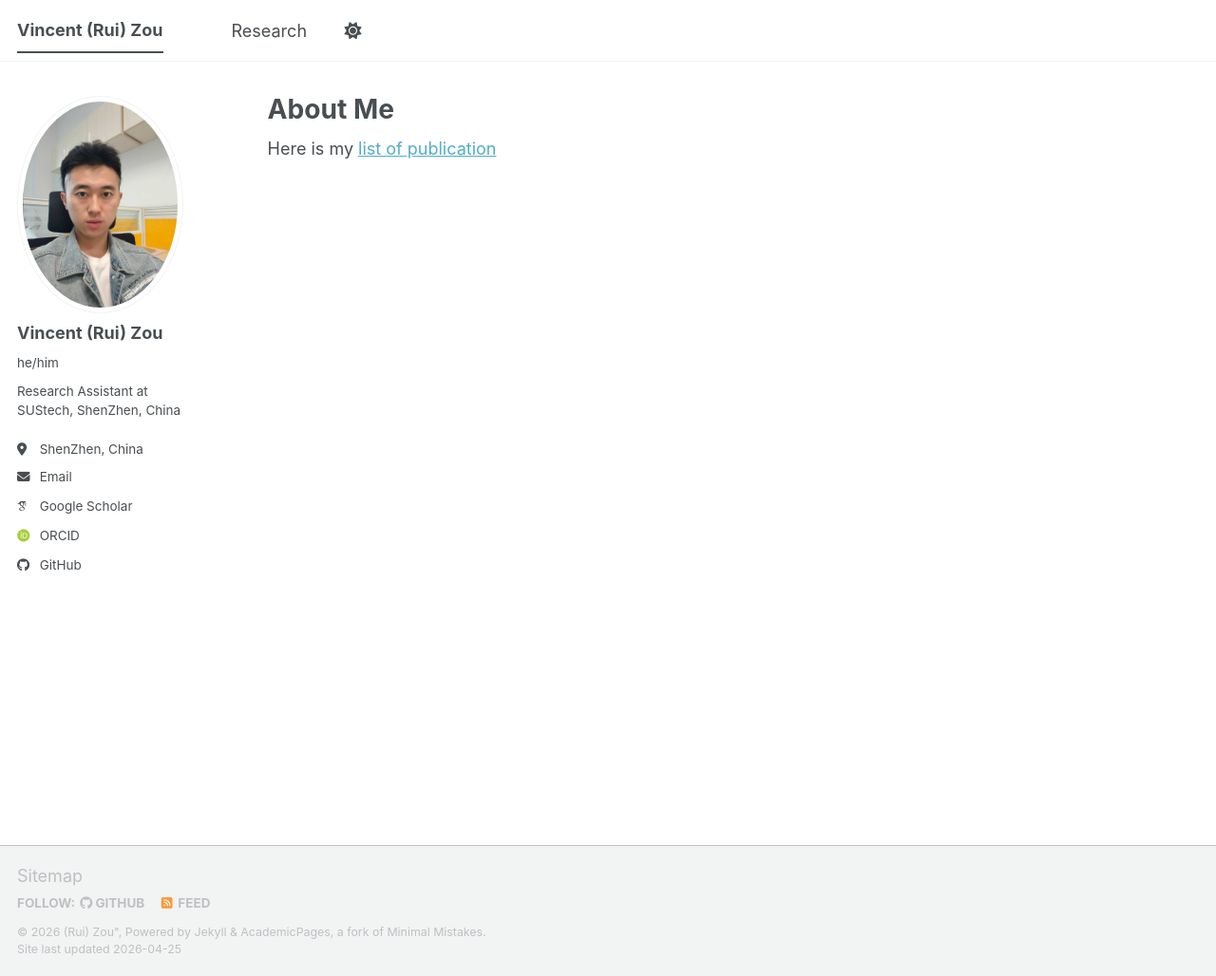
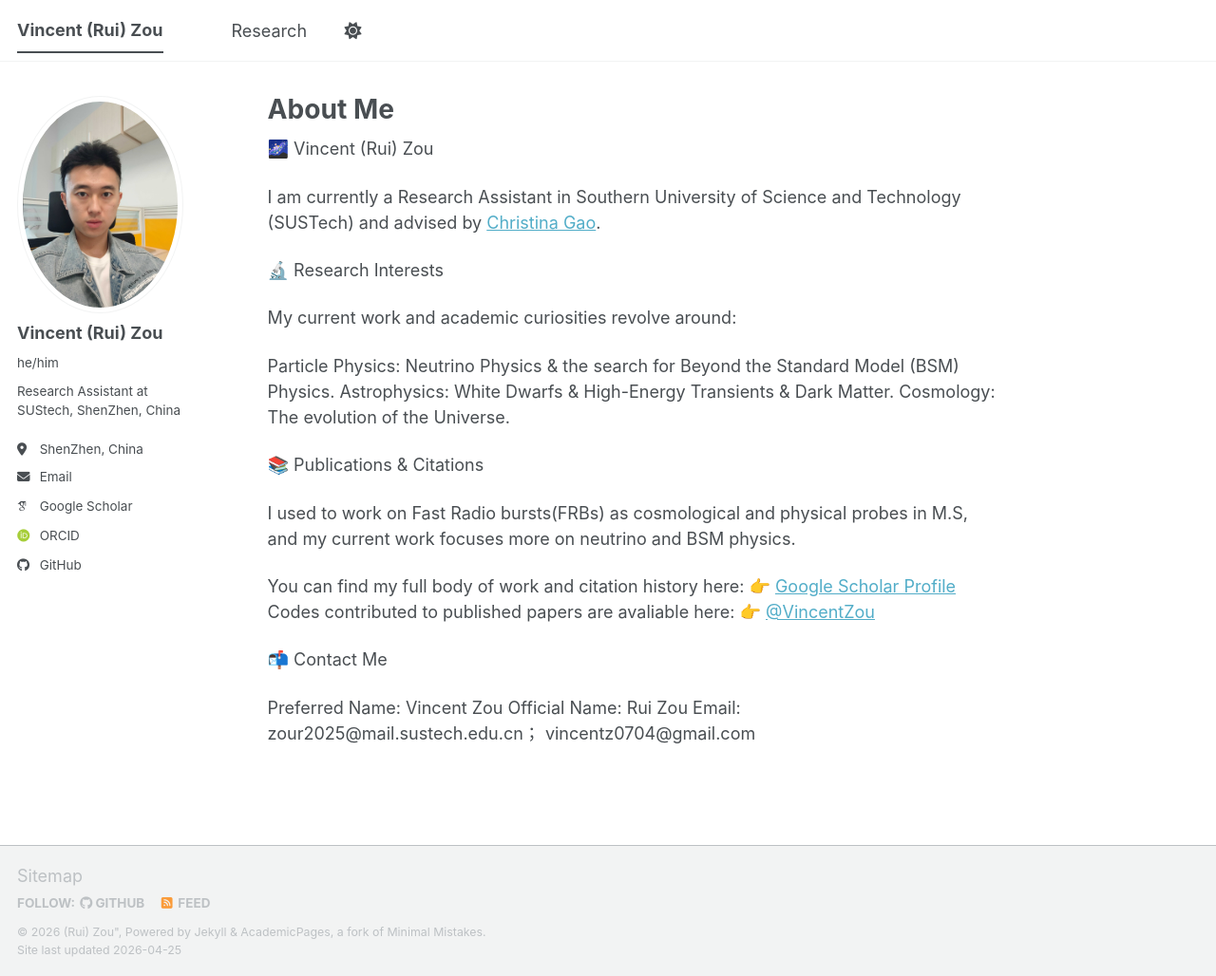
Before and after one commit to Vincent-R-Zou/Vincent-R-Zou.github.io, a Jekyll site: the page built from _pages/about.md, in a window 1280 px wide and 1028 px high. Shown: the whole window at 95% size. Built offline with Jekyll 4.4.1, drawn with Linux system fonts in a browser that asks for light colours; some web fonts are replaced; a script bundle is joined from its source files by our own code; library files that are not in the unit come from our copies.

Commit message:
Update about.md

```diff
--- a/_pages/about.md
+++ b/_pages/about.md
@@ -6,8 +6,35 @@ redirect_from:
   - /about/
   - /about.html
 ---
+🌌 Vincent (Rui) Zou
 
-Here is my [list of publication](https://scholar.google.com/citations?user=LuAOF18AAAAJ&hl=en)
+I am currently a Research Assistant in Southern University of Science and Technology (SUSTech) and advised by [Christina Gao](https://cygao.com/).
+
+🔬 Research Interests
+
+My current work and academic curiosities revolve around:
+
+Particle Physics: Neutrino Physics & the search for Beyond the Standard Model (BSM) Physics.
+Astrophysics: White Dwarfs & High-Energy Transients & Dark Matter.
+Cosmology: The evolution of the Universe.
+
+📚 Publications & Citations
+
+I used to work on Fast Radio bursts(FRBs) as cosmological and physical probes in M.S, and my current work focuses more on neutrino and BSM physics.
+
+You can find my full body of work and citation history here:
+👉 [Google Scholar Profile](https://scholar.google.com/citations?user=LuAOF18AAAAJ&hl=en)
+Codes contributed to published papers are avaliable here:
+👉 [@VincentZou](https://github.com/Vincent-R-Zou)
+
+📬 Contact Me
+
+Preferred Name: Vincent Zou
+Official Name: Rui Zou
+Email: zour2025@mail.sustech.edu.cn； vincentz0704@gmail.com
+
+
+
 
 <!-- You can fork [this template](https://github.com/academicpages/academicpages.github.io) right now, modify the configuration and Markdown files, add your own PDFs and other content, and have your own site for free, with no ads! -->
 
```
